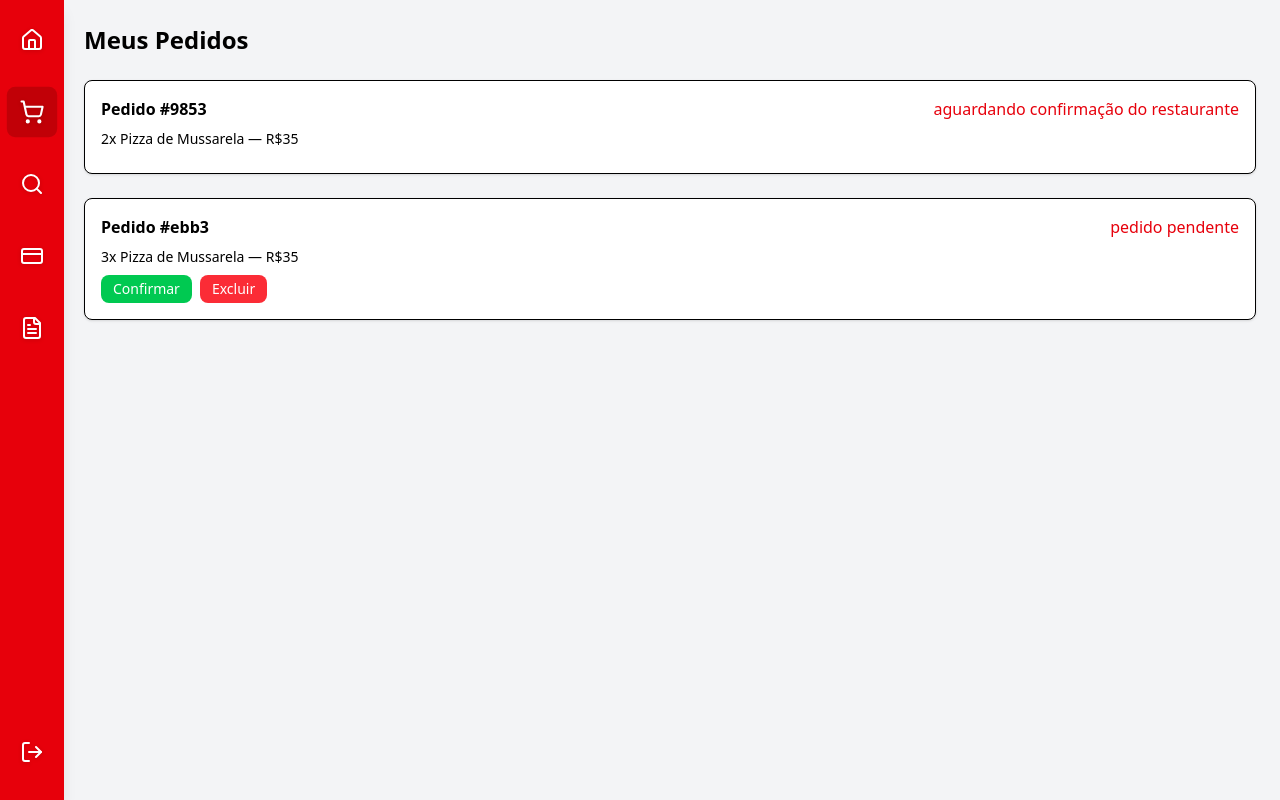
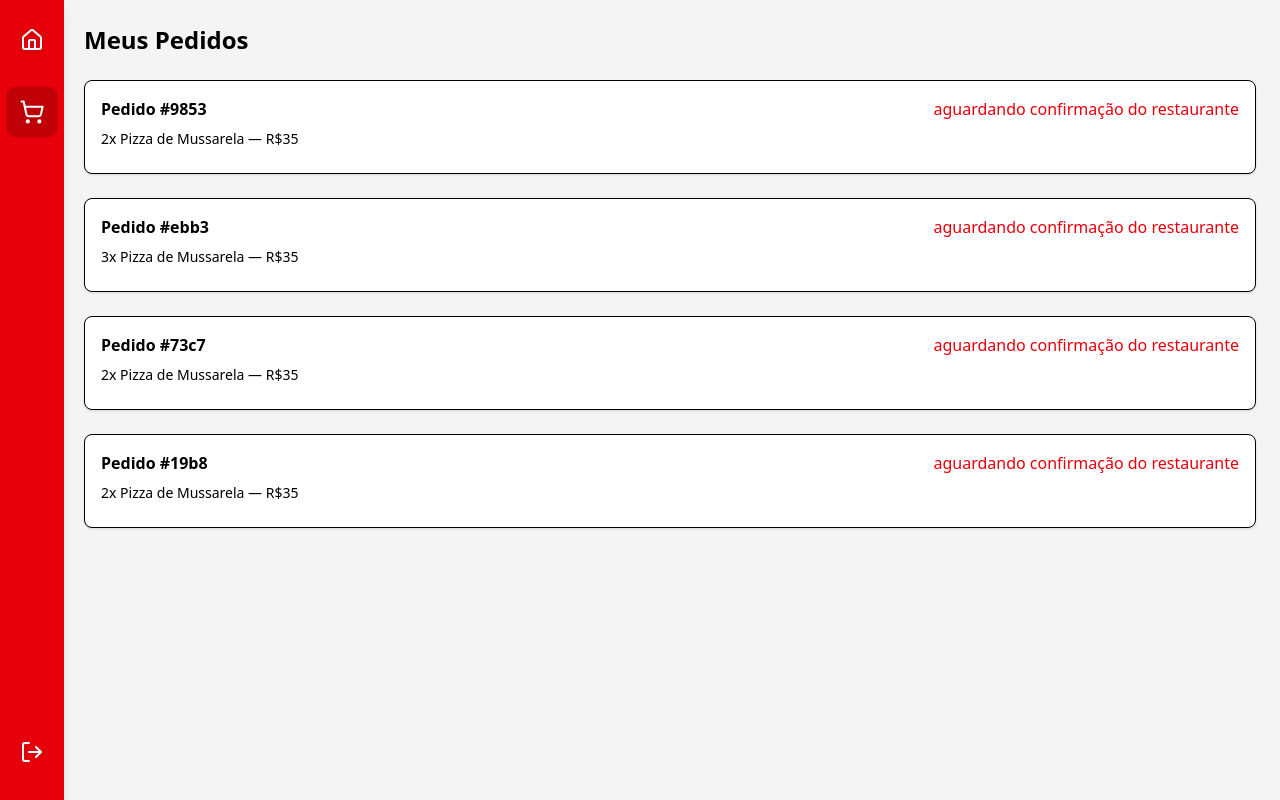
Before and after one commit to dxxiogo/pw2-project, a React (Vite) app: page /order in a window 1280 px wide. Built offline with nearby package versions, Linux system fonts and the light colour scheme; data requests are answered from the project's data file; sample sign-in values are in the browser's storage.

Commit message:
adcionando funcionalidade pra o usuario definir tipo dopagamento e endereço

```diff
--- a/db.json
+++ b/db.json
@@ -148,7 +148,49 @@
           "note": ""
         }
       ],
-      "status": "pending"
+      "status": "confirmed",
+      "paymentMethod": "Cartão de crédito",
+      "address": {
+        "lat": null,
+        "lng": null
+      }
+    },
+    {
+      "id": "73c7",
+      "userId": "1",
+      "restaurantId": 1,
+      "items": [
+        {
+          "id": "1",
+          "name": "Pizza de Mussarela",
+          "quantity": 2,
+          "price": 35,
+          "note": ""
+        }
+      ],
+      "status": "confirmed",
+      "paymentMethod": "PIX",
+      "address": {
+        "lat": null,
+        "lng": null
+      }
+    },
+    {
+      "id": "19b8",
+      "userId": "1",
+      "restaurantId": 1,
+      "items": [
+        {
+          "id": "1",
+          "name": "Pizza de Mussarela",
+          "quantity": 2,
+          "price": 35,
+          "note": ""
+        }
+      ],
+      "status": "confirmed",
+      "paymentMethod": "Cartão de crédito",
+      "address": "dsadas"
     }
   ],
   "reviews": [
--- a/src/components/sidebar.tsx
+++ b/src/components/sidebar.tsx
@@ -20,9 +20,6 @@ const Sidebar = ({ onNavigation }: SidebarProps) => {
   const navItems: NavItem[] = [
     { icon: Home, label: 'Home', href: '/home' },
     { icon: ShoppingCart, label: 'Carrinho', href: '/order' },
-    { icon: Search, label: 'Buscar', href: '/buscar' },
-    { icon: CreditCard, label: 'Pagamentos', href: '/pagamentos' },
-    { icon: FileText, label: 'Documentos', href: '/documentos' },
     { icon: LogOut, label: 'Sair', href: '/welcomepage' }
   ];
 
--- a/src/pages/order/Order.tsx
+++ b/src/pages/order/Order.tsx
@@ -3,16 +3,17 @@ import Sidebar from "../../components/sidebar.tsx";
 
 export default function OrdersPage() {
   const [orders, setOrders] = useState<any[]>([]);
+  const [confirmingOrder, setConfirmingOrder] = useState<any>(null);
   const user = JSON.parse(localStorage.getItem("user") || "{}");
 
-  const msgOrder={
-    "pending":"pedido pendente",
-    "confirmed":"aguardando confirmação do restaurante",
-    "canceled":"pedido cancelado",
-    "delivered":"pedido entregue com sucesso"
-  }
+  const msgOrder = {
+    pending: "pedido pendente",
+    confirmed: "aguardando confirmação do restaurante",
+    canceled: "pedido cancelado",
+    delivered: "pedido entregue com sucesso",
+  };
 
-  // carregar todos os pedidos do usuário
+  // carregar pedidos pendentes do usuário
   useEffect(() => {
     if (!user?.id) return;
 
@@ -22,27 +23,31 @@ export default function OrdersPage() {
       .catch((err) => console.error("Erro ao buscar pedidos:", err));
   }, [user]);
 
-  // confirmar pedido → muda status para "confirmed"
-  const handleConfirmOrder = async (orderId: number) => {
-    await fetch(`http://localhost:3001/orders/${orderId}`, {
-      method: "PATCH",
-      headers: { "Content-Type": "application/json" },
-      body: JSON.stringify({ status: "confirmed" }),
-    });
-
-    setOrders((prev) =>
-      prev.map((o) => (o.id === orderId ? { ...o, status: "confirmed" } : o))
-    );
-  };
-
   // excluir pedido
-  const handleDeleteOrder = async (orderId: number) => {
+  const handleDeleteOrder = async (orderId: string) => {
     await fetch(`http://localhost:3001/orders/${orderId}`, {
       method: "DELETE",
     });
-
     setOrders((prev) => prev.filter((o) => o.id !== orderId));
   };
+
+  // confirmar pedido
+const handleConfirmOrder = async (orderId: number, paymentMethod: string, address: string) => {
+  await fetch(`http://localhost:3001/orders/${orderId}`, {
+    method: "PATCH",
+    headers: { "Content-Type": "application/json" },
+    body: JSON.stringify({ status: "confirmed", paymentMethod, address }),
+  });
+
+  setOrders((prev) =>
+    prev.map((o) =>
+      o.id === orderId ? { ...o, status: "confirmed", paymentMethod, address } : o
+    )
+  );
+
+  setConfirmingOrder(null);
+};
+
 
   return (
     <div className="flex min-h-screen bg-gray-100">
@@ -62,13 +67,15 @@ export default function OrdersPage() {
               >
                 <div className="flex justify-between items-center mb-2">
                   <p className="font-semibold">Pedido #{order.id}</p>
-                  <p className="text-m text-red-600">{msgOrder[order.status as keyof typeof msgOrder]}</p>
+                  <p className="text-m text-red-600">
+                    {msgOrder[order.status as keyof typeof msgOrder]}
+                  </p>
                 </div>
 
                 <div className="mb-2">
-                  {order.items.map((item: any) => (
-                    <p key={item.id} className="text-sm">
-                      {item.quantity}x {item.name} — R${item.price}
+                  {order.items.map((item: any, index: number) => (
+                    <p key={index} className="text-sm">
+                      {item.quantity || 1}x {item.name} — R${item.price}
                     </p>
                   ))}
                 </div>
@@ -76,7 +83,7 @@ export default function OrdersPage() {
                 {order.status === "pending" && (
                   <div className="flex space-x-2">
                     <button
-                      onClick={() => handleConfirmOrder(order.id)}
+                      onClick={() => setConfirmingOrder(order)}
                       className="px-3 py-1 bg-green-500 text-white rounded-lg hover:bg-green-600 text-sm"
                     >
                       Confirmar
@@ -93,6 +100,61 @@ export default function OrdersPage() {
             ))}
           </div>
         )}
+{confirmingOrder && (
+  <div className="fixed inset-0 flex items-center justify-center z-50">
+    {/* Fundo desfocado */}
+    <div className="absolute inset-0 backdrop-blur-sm"></div>
+
+    <div className="relative bg-white rounded-lg p-6 w-96 z-10">
+      <h2 className="text-lg font-semibold mb-4">
+        Confirmar Pedido #{confirmingOrder.id}
+      </h2>
+
+      <label className="block mb-2 text-sm font-medium">Forma de pagamento</label>
+      <select
+        id="payment-method"
+        className="w-full border border-gray-300 rounded-md p-2 mb-4"
+      >
+        <option>Cartão de crédito</option>
+        <option>Dinheiro</option>
+        <option>PIX</option>
+      </select>
+
+      <label className="block mb-2 text-sm font-medium">Endereço</label>
+      <input
+        type="text"
+        defaultValue={user?.address || ""}
+        className="w-full border border-gray-300 rounded-md p-2 mb-4"
+        id="order-address"
+      />
+
+      <div className="flex justify-end space-x-2">
+        <button
+          onClick={() => setConfirmingOrder(null)}
+          className="px-3 py-1 bg-gray-300 rounded-lg hover:bg-gray-400 text-sm"
+        >
+          Cancelar
+        </button>
+        <button
+          onClick={() => {
+            const payment = (document.getElementById(
+              "payment-method"
+            ) as HTMLSelectElement).value;
+            const address = (document.getElementById(
+              "order-address"
+            ) as HTMLInputElement).value;
+
+            handleConfirmOrder(confirmingOrder.id, payment, address);
+          }}
+          className="px-3 py-1 bg-green-500 text-white rounded-lg hover:bg-green-600 text-sm"
+        >
+          Confirmar
+        </button>
+      </div>
+    </div>
+  </div>
+)}
+
       </div>
     </div>
   );
```
